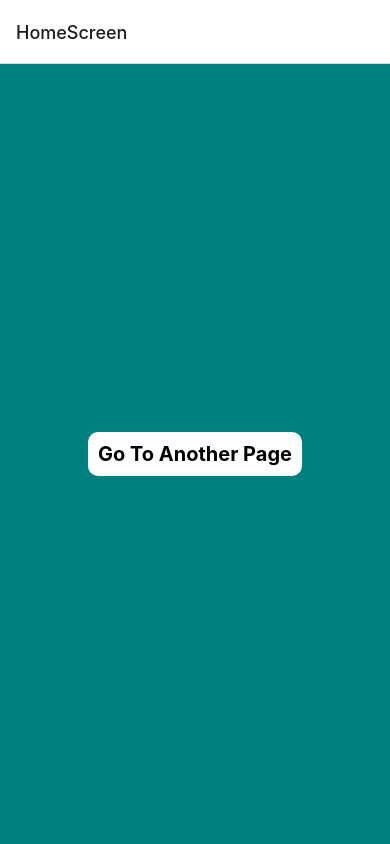
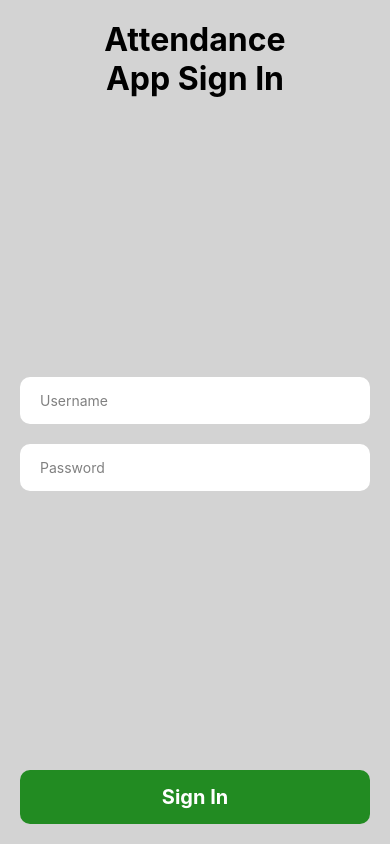
Before and after one commit to nald-dev/attendance_record_app, a React Native app: screen /SignInScreen in a window 390 px wide. Built offline with nearby package versions, Linux system fonts and the light colour scheme.

Commit message:
add sign in screen

```diff
--- a/App.js
+++ b/App.js
@@ -3,23 +3,21 @@ import React from 'react'
 import { NavigationContainer } from '@react-navigation/native'
 import { createNativeStackNavigator } from '@react-navigation/native-stack'
 
-import HomeScreen from './src/screens/home'
-import AnotherScreen from './src/screens/another'
+import SignInScreen from './src/screens/sign-in'
 
 const Stack = createNativeStackNavigator()
 
 const App = () => {
   return (
     <NavigationContainer>
-      <Stack.Navigator>
+      <Stack.Navigator
+        screenOptions={{
+          headerShown: false
+        }}
+      >
         <Stack.Screen
-          name='HomeScreen'
-          component={HomeScreen}
-        />
-
-        <Stack.Screen
-          name='AnotherScreen'
-          component={AnotherScreen}
+          name='SignInScreen'
+          component={SignInScreen}
         />
       </Stack.Navigator>
     </NavigationContainer>
--- a/src/screens/another.js
+++ /dev/null
@@ -1,15 +0,0 @@
-import React from 'react'
-import { SafeAreaView } from 'react-native'
-
-const AnotherScreen = ({navigation}) => {
-  return (
-    <SafeAreaView
-      style = {{
-        backgroundColor: 'orange',
-        flex: 1,
-      }}
-    />
-  )
-}
-
-export default AnotherScreen
--- a/src/screens/home.js
+++ /dev/null
@@ -1,35 +0,0 @@
-import React from 'react'
-import { Text, TouchableOpacity, SafeAreaView } from 'react-native'
-
-const HomeScreen = ({navigation}) => {
-  return (
-    <SafeAreaView
-      style = {{
-        alignItems: 'center',
-        backgroundColor: 'teal',
-        flex: 1,
-        justifyContent: 'center'
-      }}
-    >
-      <TouchableOpacity
-        onPress={() => navigation.navigate('AnotherScreen')}
-        style = {{
-          backgroundColor: 'white',
-          borderRadius: 10,
-          padding: 10
-        }}
-      >
-        <Text
-          style = {{
-            fontSize: 20,
-            fontWeight: 'bold'
-          }}
-        >
-          Go To Another Page
-        </Text>
-      </TouchableOpacity>
-    </SafeAreaView>
-  )
-}
-
-export default HomeScreen
--- /dev/null
+++ b/src/screens/sign-in.js
@@ -0,0 +1,101 @@
+import React, { useRef } from 'react'
+import { KeyboardAvoidingView, Platform, ScrollView, Text, TextInput, TouchableOpacity, SafeAreaView, View } from 'react-native'
+
+const SignInScreen = ({navigation}) => {
+  const passwordInput = useRef()
+
+  return (
+    <SafeAreaView
+      style = {{
+        backgroundColor: 'lightgray',
+        flex: 1,
+      }}
+    >
+      <KeyboardAvoidingView
+        behavior={Platform.OS === 'ios' ? 'padding' : null}
+        style = {{
+          flex: 1,
+        }}
+      >
+        <ScrollView
+          contentContainerStyle={{
+            flexGrow: 1,
+            padding: 20,
+          }}
+          style={{
+            flex: 1
+          }}
+        >
+          <Text
+            style={{
+              fontSize: 32,
+              fontWeight: 'bold',
+              textAlign: 'center'
+            }}
+          >
+            {'Attendance\nApp Sign In'}
+          </Text>
+
+          <View
+            style = {{
+              flex: 1,
+              justifyContent: 'center'
+            }}
+          >
+            <TextInput
+              onSubmitEditing={() => passwordInput.current.focus()}
+              placeholder='Username'
+              placeholderTextColor='gray'
+              returnKeyType='next'
+              style={{
+                backgroundColor: 'white',
+                borderRadius: 10,
+                color: 'black',
+                paddingHorizontal: 20,
+                paddingVertical: 15,
+              }}
+            />
+
+            <TextInput
+              placeholder='Password'
+              placeholderTextColor='gray'
+              ref={passwordInput}
+              returnKeyType='done'
+              secureTextEntry
+              style={{
+                backgroundColor: 'white',
+                borderRadius: 10,
+                color: 'black',
+                marginTop: 20,
+                paddingHorizontal: 20,
+                paddingVertical: 15,
+              }}
+            />
+          </View>
+
+          <TouchableOpacity
+            activeOpacity={0.6}
+            style = {{
+              backgroundColor: 'forestgreen',
+              borderRadius: 10,
+              padding: 15,
+            }}
+          >
+            <Text
+              style = {{
+                color: 'white',
+                fontSize: 20,
+                fontWeight: 'bold',
+                textAlign: 'center'
+              }}
+            >
+              Sign In
+            </Text>
+          </TouchableOpacity>
+        </ScrollView>
+      </KeyboardAvoidingView>
+    </SafeAreaView>
+  )
+}
+
+export default SignInScreen
```
